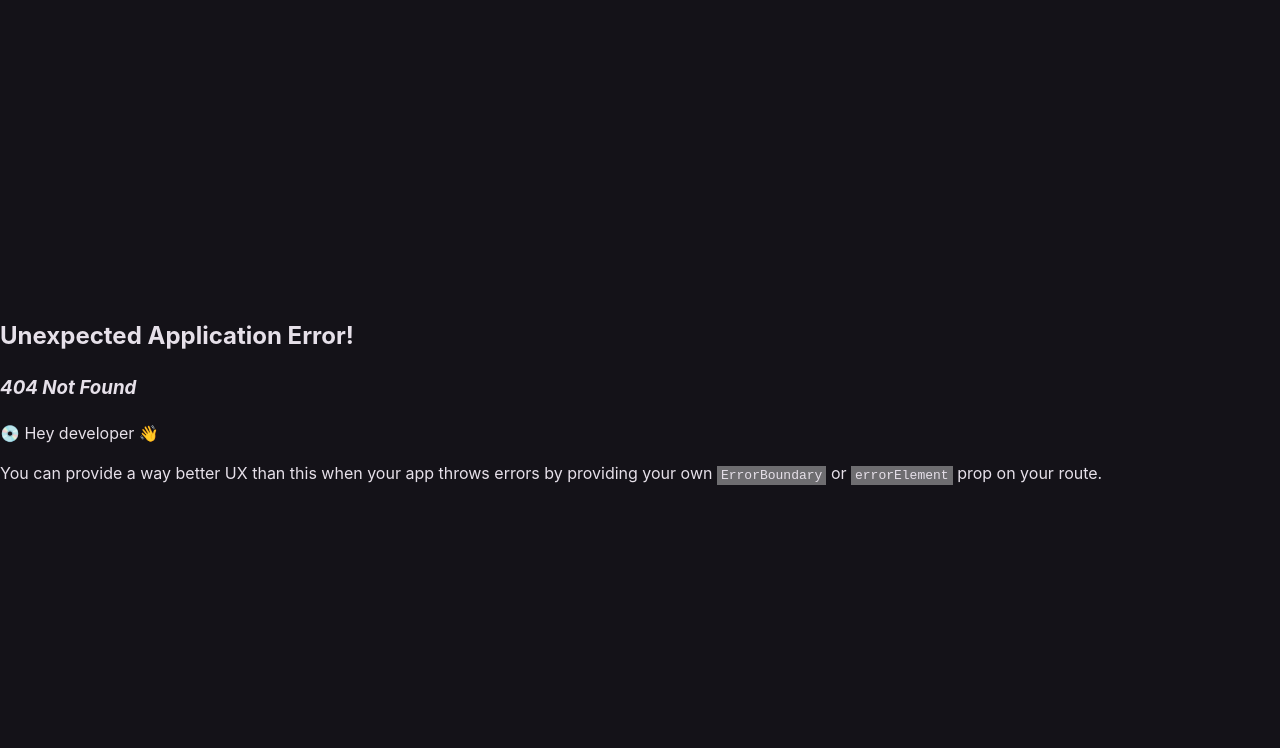
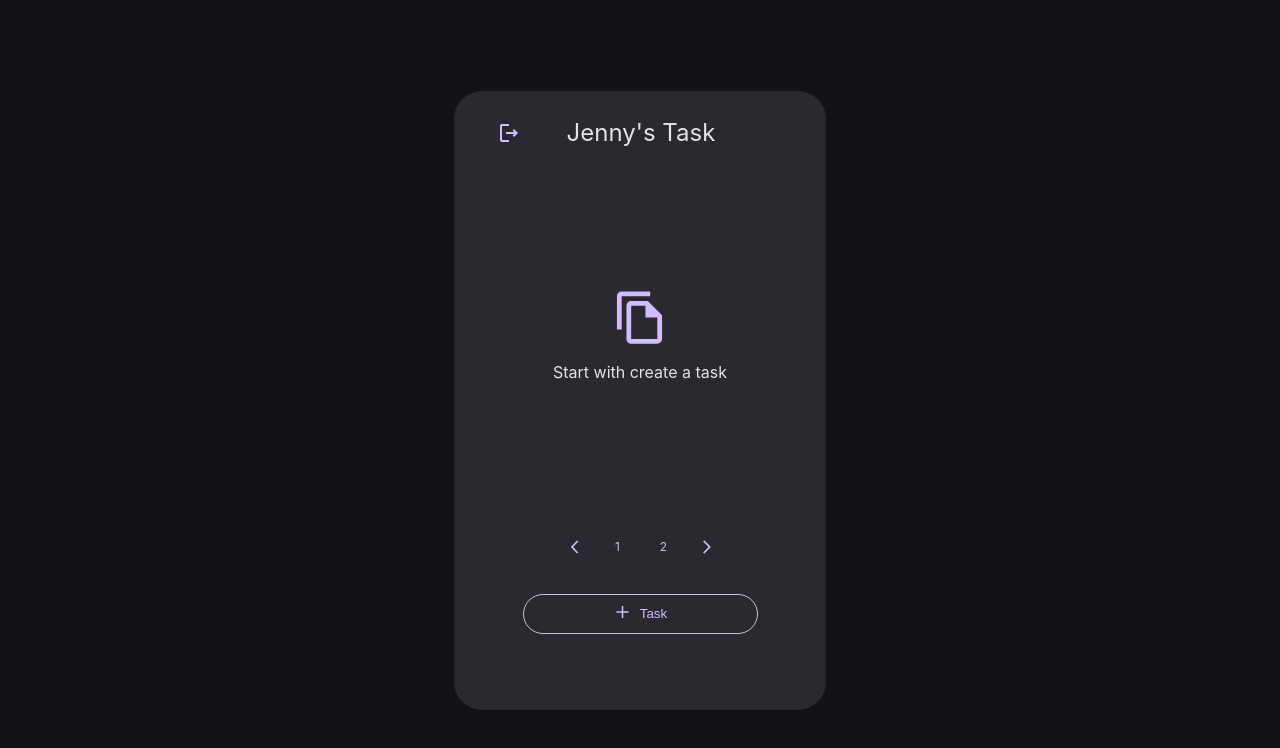
Before and after one commit to AmirHossein-Dashtban/task2, a React (Vite) app: page /list/1 in a window 1280 px wide. Before the commit this address had no page. Shown: the top 748 px of the page. Built offline with nearby package versions, Linux system fonts and the light colour scheme.

Commit message:
[feat] complete pagination logic

```diff
--- a/src/App.jsx
+++ b/src/App.jsx
@@ -14,7 +14,7 @@ const router = createBrowserRouter([
 		// loader: rootLoader,
 	},
 	{
-		path: '/list',
+		path: '/list/:pageNumber',
 		element: <Tasks />,
 		// loader: rootLoader,
 	},
--- a/src/components/pagination/Pagination.css
+++ b/src/components/pagination/Pagination.css
@@ -22,7 +22,6 @@
 
 .pagination-list {
 	align-items: center;
-	cursor: pointer;
 	display: flex;
 	justify-content: center;
 	list-style-type: none;
@@ -32,17 +31,19 @@
 }
 
 .pagination-item {
+	align-items: center;
+	color: #d0bcff;
+	display: flex;
+	cursor: pointer;
+	justify-content: center;
 	font-size: 12px;
 	margin: 0 0.5rem;
+	height: 30px;
+	width: 30px;
 }
 
-.pagination-item__selected {
-	align-items: center;
+.pagination-item__selected a {
 	background-color: #d0bcff;
 	border-radius: 100%;
-	color: #381e72;
-	display: flex;
-	height: 30px;
-	justify-content: center;
-	width: 30px;
+	color: #381e72 !important;
 }
--- a/src/components/pagination/Pagination.jsx
+++ b/src/components/pagination/Pagination.jsx
@@ -1,11 +1,28 @@
 import React from 'react';
 import './Pagination.css';
+import { useEffect } from 'react';
+import { Link, useParams } from 'react-router-dom';
 import {
 	PaginationArrowLeftIcon,
 	PaginationArrowRightIcon,
 } from '../../assets/icons';
 
-export default function Pagination() {
+export default function Pagination({
+	paginationNumber,
+	itemsperPage,
+	paginationCount,
+	handleClick,
+	href,
+}) {
+	const pageNumber = useParams().pageNumber.slice(4);
+	const Map = new Array(paginationCount).fill(0);
+
+	console.log(Map);
+
+	useEffect(() => {
+		handleClick(1);
+	}, [paginationNumber, paginationCount]);
+
 	return (
 		<section className="pagination-container">
 			<div className="paginaton-left-icon">
@@ -14,15 +31,26 @@ export default function Pagination() {
 
 			<div className="pagination-list__container">
 				<ul className="pagination-list">
-					<li className="pagination-item">13</li>
-					<li className="pagination-item">14</li>
-					<li className="pagination-item">15</li>
-					<li className="pagination-item">16</li>
-					<li className="pagination-item  pagination-item__selected">
-						17
-					</li>
-					<li className="pagination-item">18</li>
-					<li className="pagination-item">19</li>
+					{Map.map((_, index) => (
+						<li
+							// onClick={handleClick}
+							key={index}
+							className={`pagination-item ${
+								index + 1 == pageNumber &&
+								'pagination-item__selected'
+							}`}
+						>
+							<Link
+								style={{
+									width: '100%',
+									height: '100%',
+								}}
+								to={`${href}${index + 1}`}
+							>
+								{index + 1}
+							</Link>
+						</li>
+					))}
 				</ul>
 			</div>
 
--- a/src/components/tasklist-container/TaskListContainer.jsx
+++ b/src/components/tasklist-container/TaskListContainer.jsx
@@ -9,7 +9,7 @@ export default function TaskListContainer({ tasks }) {
 			{tasks.length ? (
 				<ul className="tasklist">
 					{tasks.map((task) => (
-						<TaskListItem>{task.taskName}</TaskListItem>
+						<TaskListItem key={task.id}>{task.title}</TaskListItem>
 					))}
 				</ul>
 			) : (
--- a/src/pages/tasks/tasks.jsx
+++ b/src/pages/tasks/tasks.jsx
@@ -1,4 +1,4 @@
-import React, { useState } from 'react';
+import React, { useEffect, useState } from 'react';
 import Box from '../../components/box-component/Box';
 import BoxHeader from '../../components/box-header/BoxHeader';
 import TaskListContainer from '../../components/tasklist-container/TaskListContainer';
@@ -6,9 +6,34 @@ import Pagination from '../../components/pagination/Pagination';
 import Button from '../../components/button/button';
 import { LogOutIcon, Plus } from '../../assets/icons/index';
 import PageContainer from '../../components/page-container/page-container';
+import usePagination from '../../hooks/usePagination';
 
 export default function tasks() {
-	const [tasks, setTasks] = useState([]);
+	const [tasks, setTasks] = useState([
+		{ id: 0, title: 'Task #1', isCompleted: false },
+		{ id: 1, title: 'Task #2', isCompleted: false },
+		{ id: 2, title: 'Task #3', isCompleted: false },
+		{ id: 3, title: 'Task #4', isCompleted: false },
+		{ id: 4, title: 'Task #5', isCompleted: false },
+	]);
+
+	const [
+		paginatedItems,
+		setItemsPerPage,
+		paginationNumber,
+		paginationCount,
+		handleClick,
+	] = usePagination(tasks, 3);
+
+	useEffect(() => {
+		handleClick();
+	}, []);
+
+	// console.log(paginatedItems);
+	// console.log(setItemsPerPage);
+	// console.log(paginationNumber);
+	// console.log(paginationCount);
+	// console.log(handleClick);
 
 	return (
 		<PageContainer>
@@ -18,7 +43,7 @@ export default function tasks() {
 					headingText={`Jenny's Task`}
 				></BoxHeader>
 
-				<TaskListContainer tasks={tasks}></TaskListContainer>
+				<TaskListContainer tasks={paginatedItems}></TaskListContainer>
 
 				<div
 					style={{
@@ -30,7 +55,15 @@ export default function tasks() {
 						width: '100%',
 					}}
 				>
-					{tasks.length !== 0 && <Pagination />}
+					{tasks.length !== 0 && (
+						<Pagination
+							paginationNumber={paginationNumber}
+							itemsperPage={3}
+							paginationCount={paginationCount}
+							handleClick={handleClick}
+							href={`/list/page`}
+						/>
+					)}
 
 					<Button text={`Task`} icon={<Plus />} />
 				</div>
```
